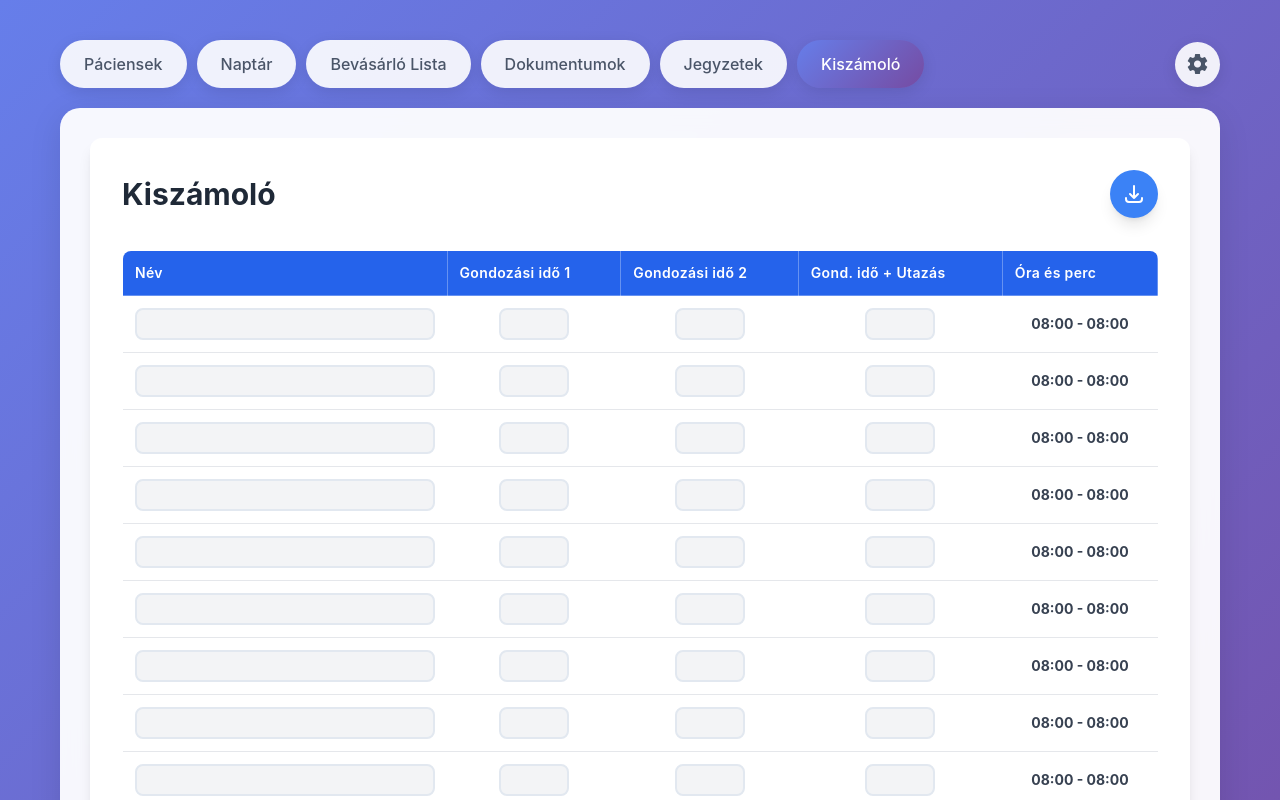
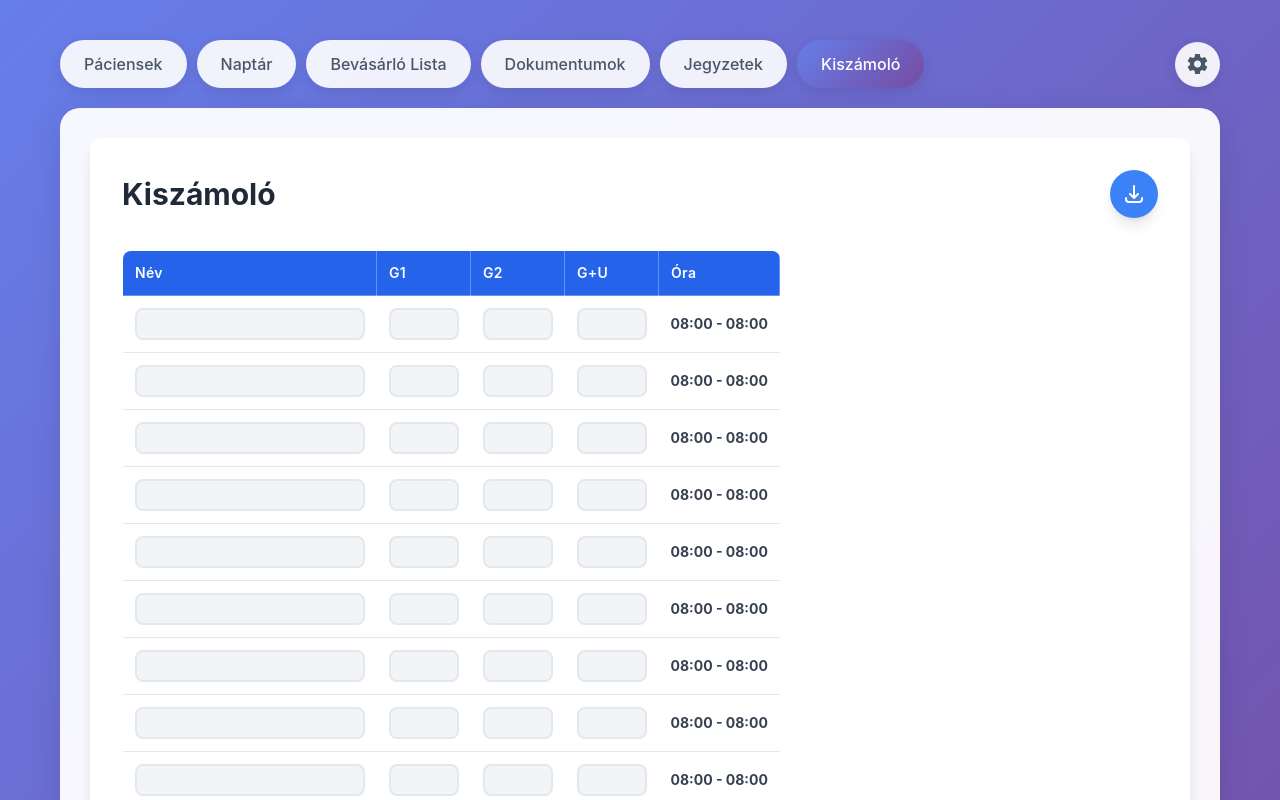
Before and after one commit to dnvrg/Oregek, a plain HTML site: page index.html in a window 1280 px wide. Both pictures are taken after a click on the button "Kiszámoló". Shown: the top 800 px of the page. Drawn offline with nearby package versions, Linux system fonts and the light colour scheme.

Commit message:
Update index.html

```diff
--- a/index.html
+++ b/index.html
@@ -157,8 +157,8 @@
         <div id="settings" class="tab-content">
             </div>
 
-        <div id="calculator" class="tab-content">
-            <div class="container bg-white rounded-xl shadow-lg p-6 md:p-8 w-full max-w-6xl">
+        <div id="calculator" class="tab-content tab-content-calculator">
+            <div class="container bg-white rounded-xl shadow-lg p-6 md:p-8 w-full">
                 <div class="flex items-center justify-between mb-6 md:mb-8">
                     <h1 class="text-3xl font-bold text-gray-800">Kiszámoló</h1>
                     <button id="export-btn" class="w-12 h-12 flex items-center justify-center bg-blue-500 text-white font-bold text-2xl rounded-full shadow-lg hover:bg-blue-600 transition-colors duration-200 focus:outline-none focus:ring-2 focus:ring-ring-blue-400">
@@ -168,15 +168,15 @@
                     </button>
                 </div>
 
-                <div class="overflow-x-auto rounded-lg">
-                    <table id="calculation-table" class="min-w-full bg-white border-collapse">
+                <div class="table-responsive">
+                    <table id="calculation-table" class="responsive-table">
                         <thead class="bg-blue-600 text-white">
                             <tr>
                                 <th class="p-3 text-sm font-semibold tracking-wide text-left rounded-tl-lg border border-white border-opacity-30">Név</th>
-                                <th class="p-3 text-sm font-semibold tracking-wide text-left border border-white border-opacity-30">Gondozási idő 1</th>
-                                <th class="p-3 text-sm font-semibold tracking-wide text-left border border-white border-opacity-30">Gondozási idő 2</th>
-                                <th class="p-3 text-sm font-semibold tracking-wide text-left border border-white border-opacity-30">Gond. idő + Utazás</th>
-                                <th class="p-3 text-sm font-semibold tracking-wide text-left rounded-tr-lg border border-white border-opacity-30">Óra és perc</th>
+                                <th class="p-3 text-sm font-semibold tracking-wide text-left border border-white border-opacity-30">G1</th>
+                                <th class="p-3 text-sm font-semibold tracking-wide text-left border border-white border-opacity-30">G2</th>
+                                <th class="p-3 text-sm font-semibold tracking-wide text-left border border-white border-opacity-30">G+U</th>
+                                <th class="p-3 text-sm font-semibold tracking-wide text-left rounded-tr-lg border border-white border-opacity-30">Óra</th>
                             </tr>
                         </thead>
                         <tbody class="divide-y divide-gray-200" id="table-body">
@@ -192,8 +192,7 @@
                         Táblázat törlése
                     </button>
                     <button id="save-btn" class="bg-blue-500 text-white font-semibold py-2 px-4 rounded-lg shadow-md hover:bg-blue-600 transition-colors duration-200 focus:outline-none focus:ring-2 focus:ring-blue-400">
-                        <i class="fa-solid fa-floppy-disk mr-2"></i> Mentés
-                    </button>
+                        <i class="fa-solid fa-floppy-disk mr-2"></i> Mentés</button>
                 </div>
             </div>
 
```
